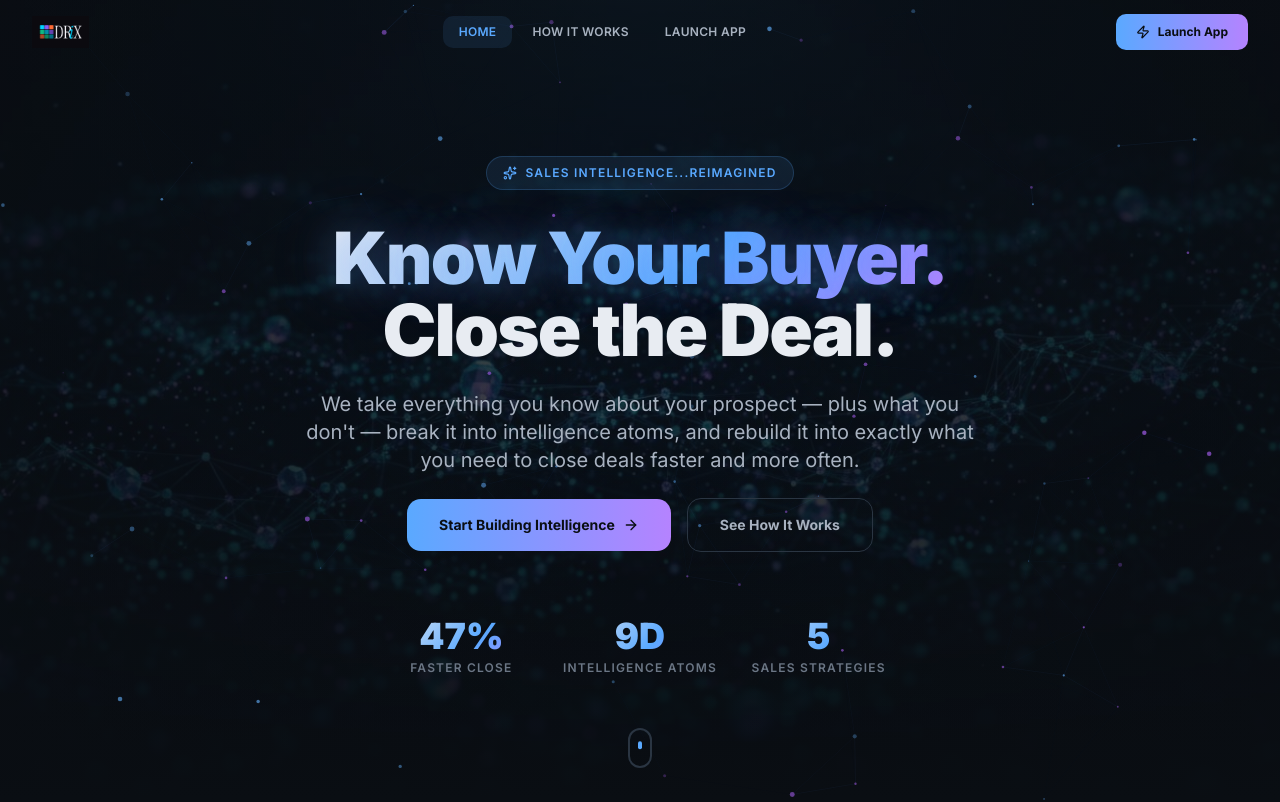
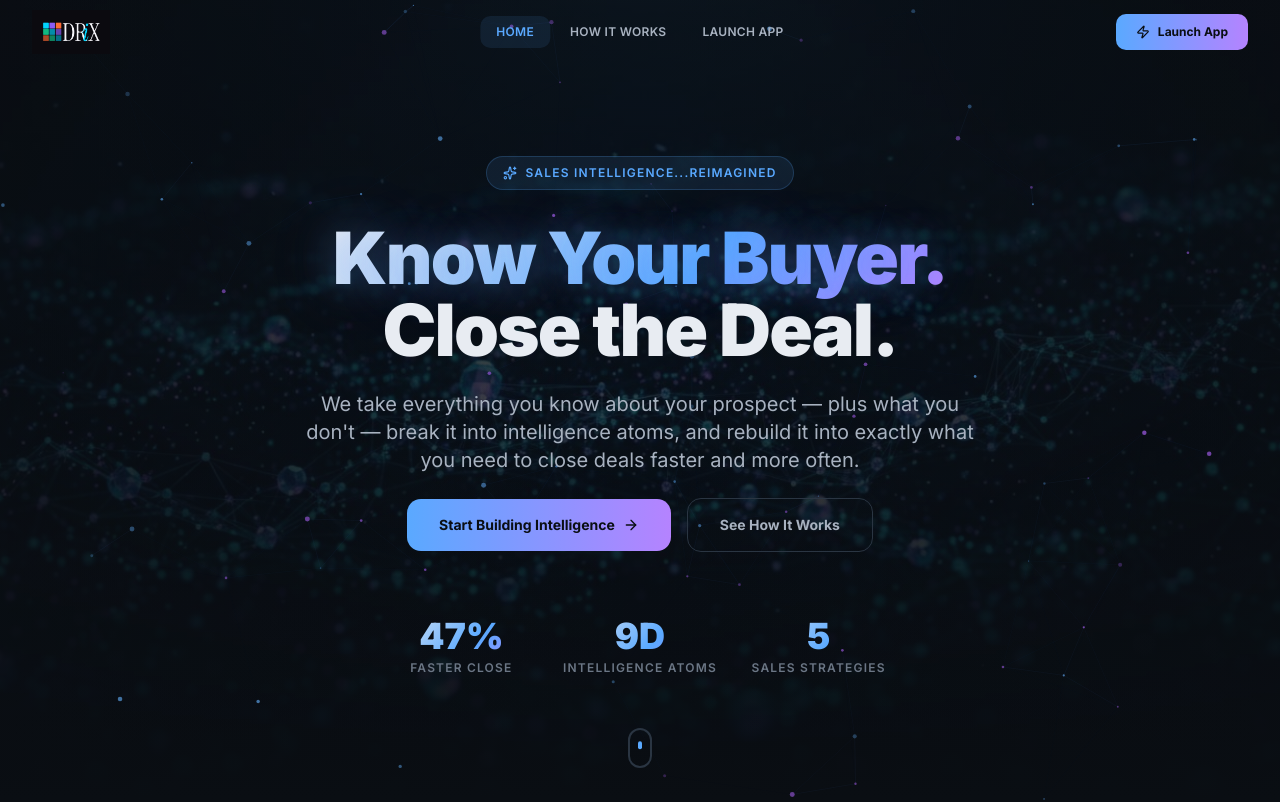
Before and after one commit to stevewinfieldtx/DRiX-Ready-Leads-v2, a React (Vite) app in the folder client/: page / in a window 1280 px wide. Shown: the top 802 px of the page. Built offline with nearby package versions, Linux system fonts and the light colour scheme.

Commit message:
Fix CSS collision, nav centering, logo size, button visibility, strategy rendering

```diff
--- a/client/src/components/Navbar.tsx
+++ b/client/src/components/Navbar.tsx
@@ -34,14 +34,14 @@ export default function Navbar() {
       }`}
     >
       <div className="max-w-7xl mx-auto px-4 sm:px-6 lg:px-8">
-        <div className="flex items-center justify-between h-16">
-          {/* Brand */}
-          <Link to="/" className="flex items-center gap-3 group">
-            <img src="/DRiX-Logo.jpg" alt="DRiX" className="h-8 w-auto" />
+        <div className="flex items-center h-16 relative">
+          {/* Brand — fixed width so center nav is truly centered */}
+          <Link to="/" className="flex items-center gap-3 group flex-shrink-0">
+            <img src="/DRiX-Logo.jpg" alt="DRiX" className="h-11 w-auto" />
           </Link>
 
-          {/* Desktop Nav */}
-          <div className="hidden md:flex items-center gap-1">
+          {/* Desktop Nav — absolutely centered */}
+          <div className="hidden md:flex items-center gap-1 absolute left-1/2 -translate-x-1/2">
             {navLinks.map((link) => (
               <Link
                 key={link.path}
@@ -57,8 +57,8 @@ export default function Navbar() {
             ))}
           </div>
 
-          {/* Launch Button */}
-          <div className="hidden md:block">
+          {/* Launch Button — pushed to the right */}
+          <div className="hidden md:block ml-auto">
             <Link
               to="/app"
               className="inline-flex items-center gap-2 px-5 py-2.5 rounded-lg text-xs font-bold bg-gradient-to-r from-drix-accent to-drix-purple text-drix-bg hover:shadow-glow transition-all duration-300 hover:-translate-y-0.5"
```
Also changed, not shown: 4 other files (tests, documents, lock files or other folders).
